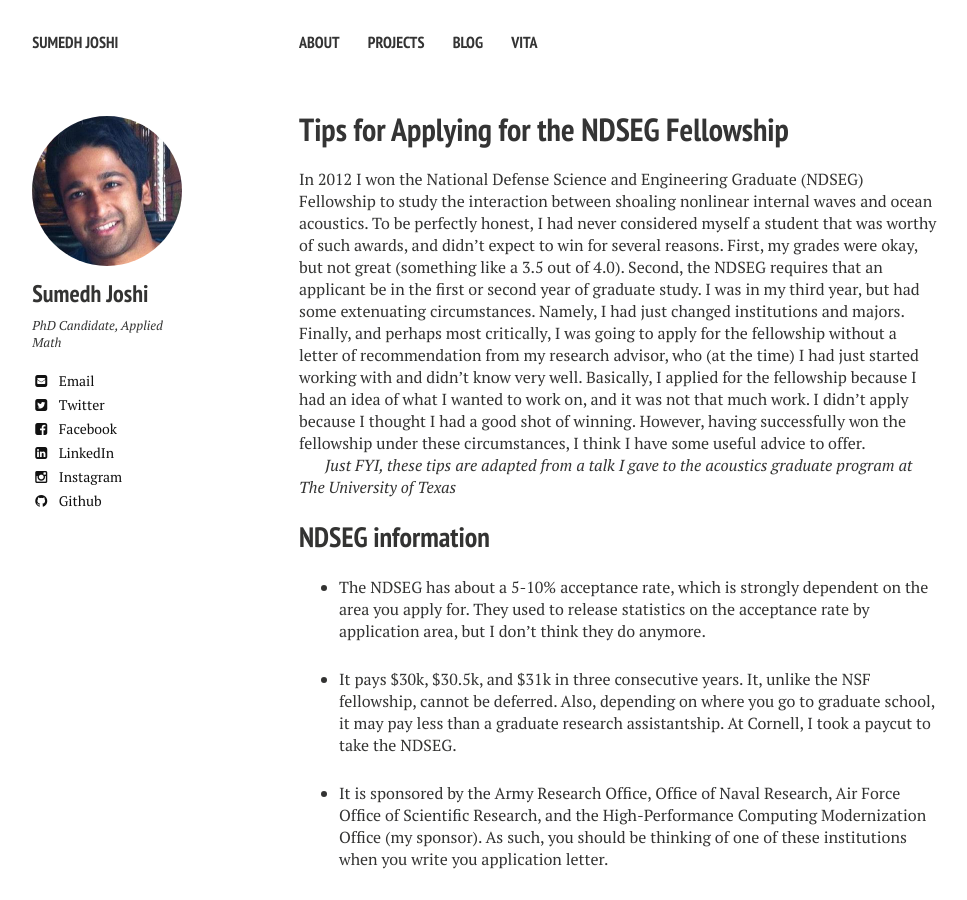
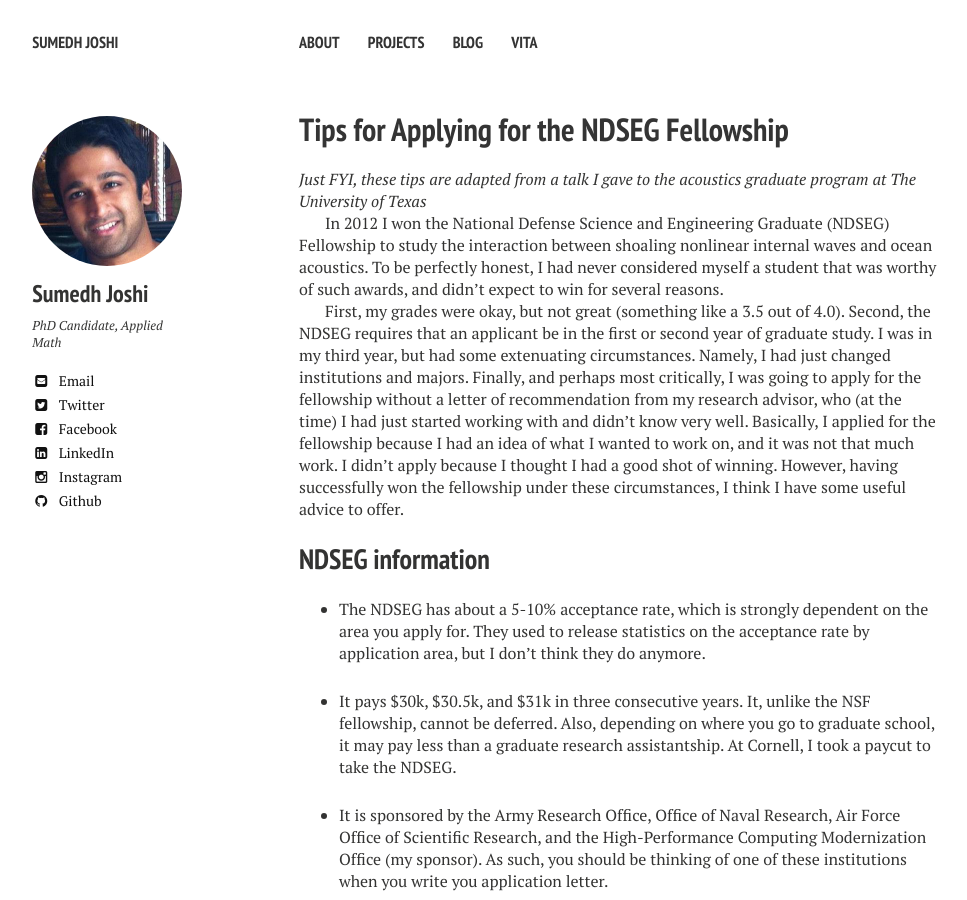
Before and after one commit to aledlie/Homage, a Jekyll site: the page built from _posts/2016-04-04-tips-for-applying-for-the-ndseg-fellowship.markdown, in a window 1280 px wide and 900 px high. Shown: the whole window, without its empty margins (21-988 px from the left). Built offline with Jekyll 4.4.1, drawn with Linux system fonts in a browser that asks for light colours; nearby versions of some CDN libraries; comment, search, counter and statistics services are not loaded; some of the changed text lies outside the part shown.

```diff
--- a/_posts/2016-04-04-tips-for-applying-for-the-ndseg-fellowship.markdown
+++ b/_posts/2016-04-04-tips-for-applying-for-the-ndseg-fellowship.markdown
@@ -10,10 +10,14 @@ image:
 comments: true
 date: 2016-04-04T19:11:56-05:00
 ---
+_Just FYI, these tips are adapted from a talk I gave to the acoustics graduate program at The University of Texas_
 
-In 2012 I won the National Defense Science and Engineering Graduate (NDSEG) Fellowship to study the interaction between shoaling nonlinear internal waves and ocean acoustics.  To be perfectly honest, I had never considered myself a student that was worthy of such awards, and didn't expect to win for several reasons.  First, my grades were okay, but not great (something like a 3.5 out of 4.0).  Second, the NDSEG requires that an applicant be in the first or second year of graduate study.  I was in my third year, but had some extenuating circumstances.  Namely, I had just changed institutions and majors.  Finally, and perhaps most critically, I was going to apply for the fellowship without a letter of recommendation from my research advisor, who (at the time) I had just started working with and didn't know very well.  Basically, I applied for the fellowship because I had an idea of what I wanted to work on, and it was not that much work.  I didn't apply because I thought I had a good shot of winning.  However, having successfully won the fellowship under these circumstances, I think I have some useful advice to offer.
 
-_Just FYI, these tips are adapted from a talk I gave to the acoustics graduate program at The University of Texas_
+
+In 2012 I won the National Defense Science and Engineering Graduate (NDSEG) Fellowship to study the interaction between shoaling nonlinear internal waves and ocean acoustics.  To be perfectly honest, I had never considered myself a student that was worthy of such awards, and didn't expect to win for several reasons.
+
+First, my grades were okay, but not great (something like a 3.5 out of 4.0).  Second, the NDSEG requires that an applicant be in the first or second year of graduate study.  I was in my third year, but had some extenuating circumstances.  Namely, I had just changed institutions and majors.  Finally, and perhaps most critically, I was going to apply for the fellowship without a letter of recommendation from my research advisor, who (at the time) I had just started working with and didn't know very well.  Basically, I applied for the fellowship because I had an idea of what I wanted to work on, and it was not that much work.  I didn't apply because I thought I had a good shot of winning.  However, having successfully won the fellowship under these circumstances, I think I have some useful advice to offer.
+
 
 ## NDSEG information
 
```
Also changed, not shown: other parts of _posts/2016-04-04-tips-for-applying-for-the-ndseg-fellowship.markdown (+1 -1 lines), 2 other files.
